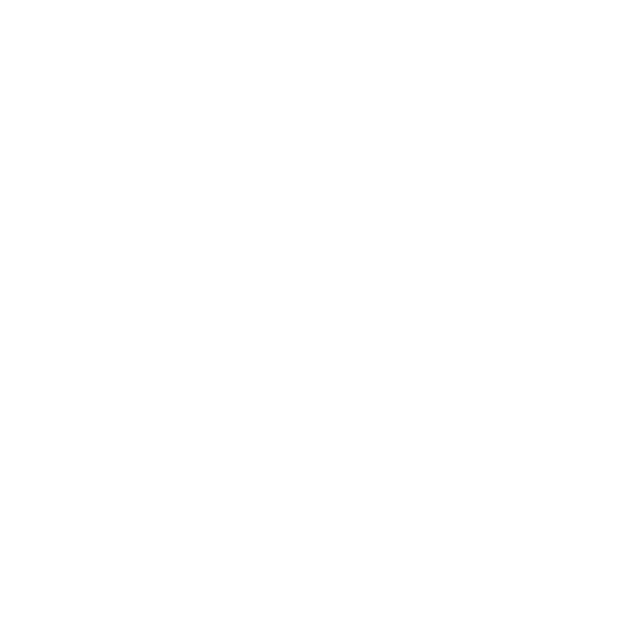
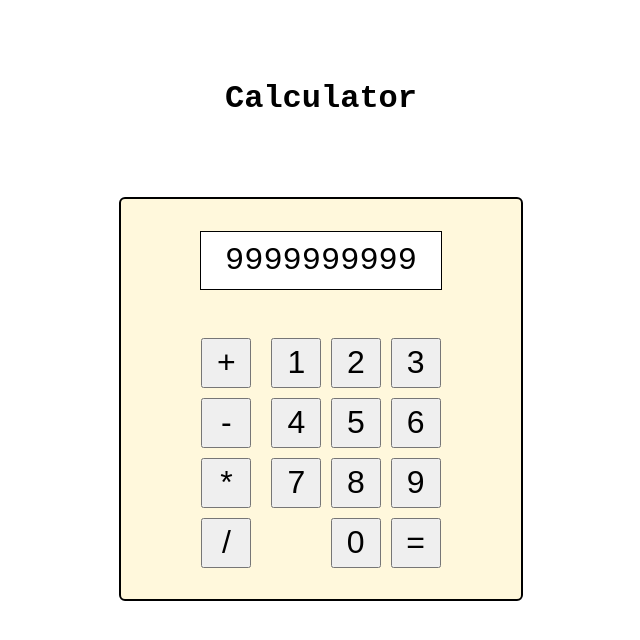
Before and after one commit to Eric01752/Odin-Calculator, a plain HTML site: page index.html in a window 1280 px wide. Shown: the whole page, without its empty margins (319-959 px from the left). Drawn offline with Linux system fonts and the light colour scheme.

Commit message:
HTML and CSS layout

```diff
--- a/index.html
+++ b/index.html
@@ -8,7 +8,40 @@
     <link rel="stylesheet" href="./style.css">
 </head>
 <body>
+    <h1 class="title">Calculator</h1>
 
+    <div class="container">
+        <div class="display">9999999999</div>
+        <div class="btns-container">
+            <div class="btns-operations">
+                <button>+</button>
+                <button>-</button>
+                <button>*</button>
+                <button>/</button>
+            </div>
+            <div class="btns-numbers">
+                <div class="row-first">
+                    <button>1</button>
+                    <button>2</button>
+                    <button>3</button>
+                </div>
+                <div class="row">
+                    <button>4</button>
+                    <button>5</button>
+                    <button>6</button>
+                </div>
+                <div class="row">
+                    <button>7</button>
+                    <button>8</button>
+                    <button>9</button>
+                </div>
+                <div class="row-last">
+                    <button>0</button>
+                    <button>=</button>
+                </div>
+            </div>
+        </div>
+    </div>
 
     <script src="./script.js"></script>
 </body>
--- a/style.css
+++ b/style.css
@@ -0,0 +1,67 @@
+* {
+    margin: 0;
+    padding: 0;
+}
+
+body {
+    font-family: 'Courier New', Courier, monospace;
+    display: flex;
+    flex-direction: column;
+    align-items: center;
+    justify-content: center;
+}
+
+button {
+    width: 50px;
+    height: 50px;
+    font-size: 32px;
+}
+
+.title {
+    margin-top: 10vh;
+}
+
+.container {
+    margin-top: 10vh;
+    display: flex;
+    flex-direction: column;
+    justify-content: center;
+    align-items: center;
+    border: 2px black solid;
+    width: 400px;
+    height: 400px;
+    background-color: cornsilk;
+    border-radius: 6px;
+}
+
+.display {
+    font-size: 32px;
+    border: 1px black solid;
+    padding: 10px 24px;
+    background-color: white;
+}
+
+.btns-container {
+    display: flex;
+    align-items: center;
+    justify-content: center;
+    gap: 20px;
+    margin-top: 48px;
+}
+
+.btns-operations {
+    display: flex;
+    flex-direction: column;
+    gap: 10px;
+}
+
+.row, .row-last {
+    margin-top: 10px;
+}
+
+.row-last {
+    display: flex;
+    justify-content: right;
+    align-items: center;
+    gap: 10px;
+}
```
